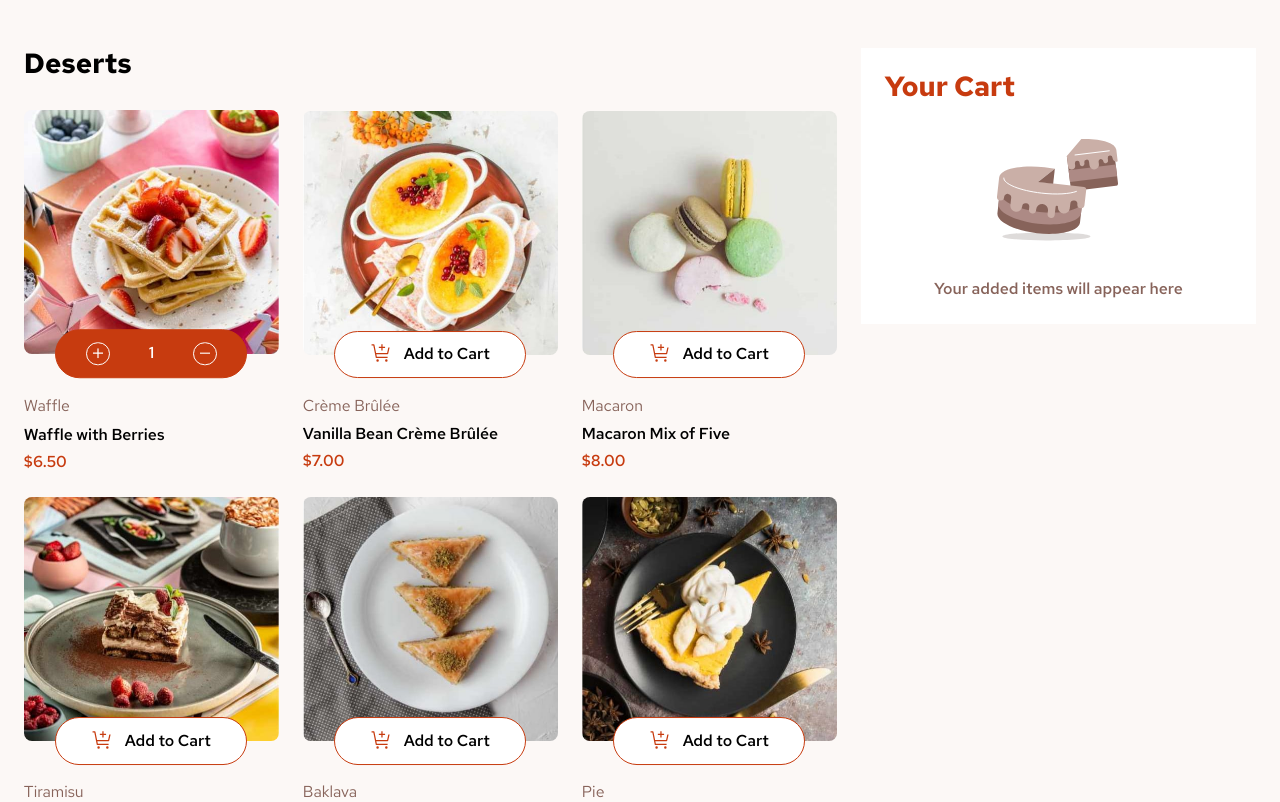
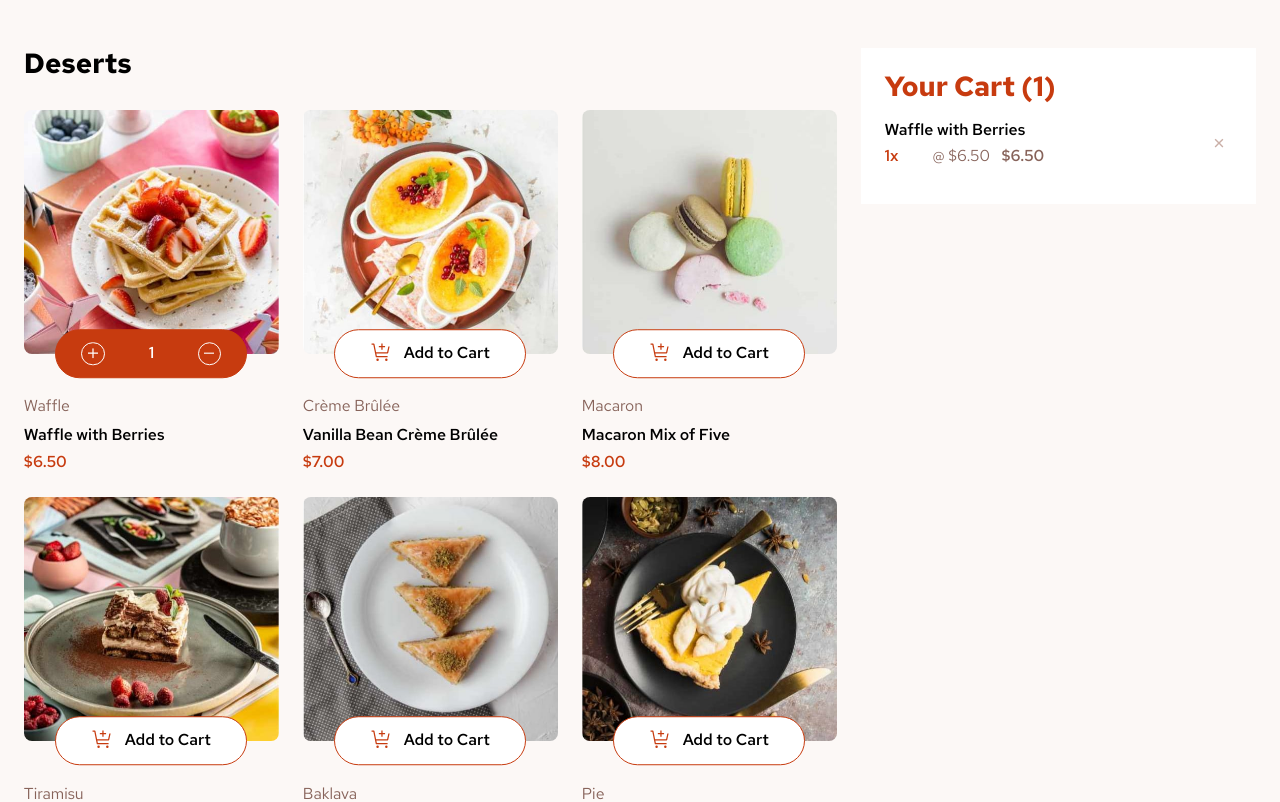
Before and after one commit to bdh-davidh/product-list-with-cart, an Angular app in the folder product-list-with-card/: page / in a window 1280 px wide. Shown: the top 802 px of the page. Built offline with nearby package versions, Linux system fonts and the light colour scheme.

Commit message:
Add basic cart functionality

```diff
--- a/product-list-with-card/src/app/cart/cart.component.css
+++ b/product-list-with-card/src/app/cart/cart.component.css
@@ -16,3 +16,46 @@
   text-align: center;
   color: var(--clr-rose-500);
 }
+
+.cart-item {
+  position: relative;
+  display: flex;
+  align-items: center;
+  justify-content: space-between;
+
+  .name {
+    font-weight: 600;
+  }
+
+  .quantity {
+    display: inline-block;
+    min-inline-size: 3ch;
+    margin-inline-end: 1em;
+    font-weight: 600;
+    color: var(--clr-red);
+  }
+
+  .price {
+    margin-inline-end: 0.5em;
+    color: var(--clr-rose-500);
+  }
+
+  .item-total {
+    font-weight: 600;
+    color: var(--clr-rose-500);
+  }
+
+  button {
+    padding: var(--space-2xs);
+    background-color: inherit;
+  }
+
+  &:not(:last-of-type)::after {
+    position: absolute;
+    inset-block-end: calc(var(--space-3xs) * -0.5);
+    inline-size: 100%;
+    block-size: 1px;
+    background-color: var(--clr-rose-100);
+    content: "";
+  }
+}
--- a/product-list-with-card/src/app/cart/cart.component.html
+++ b/product-list-with-card/src/app/cart/cart.component.html
@@ -1,25 +1,98 @@
-<div class="box stack cart" style="--padding-block: var(--space-m);--padding-inline: var(--space-m)">
-  <h2>Your Cart</h2>
-  <svg  xmlns="http://www.w3.org/2000/svg" width="128" height="128" fill="none" viewBox="0 0 128 128">
-    <path fill="#260F08"
-      d="M8.436 110.406c0 1.061 4.636 2.079 12.887 2.829 8.252.75 19.444 1.171 31.113 1.171 11.67 0 22.861-.421 31.113-1.171 8.251-.75 12.887-1.768 12.887-2.829 0-1.061-4.636-2.078-12.887-2.828-8.252-.75-19.443-1.172-31.113-1.172-11.67 0-22.861.422-31.113 1.172-8.251.75-12.887 1.767-12.887 2.828Z"
-      opacity=".15" />
-    <path fill="#87635A"
-      d="m119.983 24.22-47.147 5.76 4.32 35.36 44.773-5.467a2.377 2.377 0 0 0 2.017-1.734c.083-.304.104-.62.063-.933l-4.026-32.986Z" />
-    <path fill="#AD8A85" d="m74.561 44.142 47.147-5.754 1.435 11.778-47.142 5.758-1.44-11.782Z" />
-    <path fill="#CAAFA7"
-      d="M85.636 36.78a2.4 2.4 0 0 0-2.667-2.054 2.375 2.375 0 0 0-2.053 2.667l.293 2.347a3.574 3.574 0 0 1-7.066.88l-1.307-10.667 14.48-16.88c19.253-.693 34.133 3.6 35.013 10.8l1.28 10.533a1.172 1.172 0 0 1-1.333 1.307 4.696 4.696 0 0 1-3.787-4.08 2.378 2.378 0 1 0-4.72.587l.294 2.346a2.389 2.389 0 0 1-.484 1.755 2.387 2.387 0 0 1-1.583.899 2.383 2.383 0 0 1-1.755-.484 2.378 2.378 0 0 1-.898-1.583 2.371 2.371 0 0 0-1.716-2.008 2.374 2.374 0 0 0-2.511.817 2.374 2.374 0 0 0-.493 1.751l.293 2.373a4.753 4.753 0 0 1-7.652 4.317 4.755 4.755 0 0 1-1.788-3.17l-.427-3.547a2.346 2.346 0 0 0-2.666-2.053 2.4 2.4 0 0 0-2.08 2.667l.16 1.173a2.378 2.378 0 1 1-4.72.587l-.107-1.28Z" />
-    <path stroke="#fff" stroke-linecap="round" stroke-linejoin="round" stroke-width=".974"
-      d="m81.076 28.966 34.187-4.16" />
-    <path fill="#87635A"
-      d="M7.45 51.793c-.96 8.48 16.746 17.44 39.466 19.947 22.72 2.506 42.08-2.16 43.04-10.667l-3.947 35.493c-.96 8.48-20.24 13.334-43.04 10.667S2.463 95.74 3.423 87.18l4.026-35.387Z" />
-    <path fill="#AD8A85"
-      d="M5.823 65.953c-.96 8.453 16.746 17.44 39.573 20.027 22.827 2.586 42.053-2.187 43.013-10.667L87.076 87.1c-.96 8.48-20.24 13.333-43.04 10.666C21.236 95.1 3.53 86.22 4.49 77.74l1.334-11.787Z" />
-    <path fill="#CAAFA7"
-      d="M60.836 42.78a119.963 119.963 0 0 0-10.347-1.627c-24-2.667-44.453 1.893-45.333 10.373l-2.133 18.88a3.556 3.556 0 1 0 7.066.8 3.574 3.574 0 1 1 7.094.8l-.8 7.094a5.93 5.93 0 1 0 11.786 1.333 3.556 3.556 0 0 1 7.067.8l-.267 2.347a3.573 3.573 0 0 0 7.094.826l.133-1.2a5.932 5.932 0 1 1 11.787 1.36l-.4 3.52a3.573 3.573 0 0 0 7.093.827l.933-8.267a1.174 1.174 0 0 1 1.307-.906 1.146 1.146 0 0 1 1.04 1.306 5.947 5.947 0 0 0 11.813 1.334l.534-4.72a3.556 3.556 0 0 1 7.066.8 3.573 3.573 0 0 0 7.094.826l1.786-15.546a2.373 2.373 0 0 0-2.08-2.667L44.143 55.74l16.693-12.96Z" />
-    <path fill="#87635A" d="m59.156 57.66 1.68-14.88-16.827 13.173 15.147 1.707Z" />
-    <path stroke="#fff" stroke-linecap="round" stroke-linejoin="round" stroke-width=".974"
-      d="M9.796 52.06c-.667 5.866 16.24 12.586 37.733 15.04 14.774 1.68 27.867.906 34.854-1.654" />
-  </svg>
-  <p class="placeholder">Your added items will appear here</p>
+<div
+  class="box stack cart"
+  style="--padding-block: var(--space-m); --padding-inline: var(--space-m)"
+>
+  <h2>Your Cart ({{ desertsService.itemsInCart().length }})</h2>
+  @if (desertsService.cartIsEmpty()) {
+    <svg
+      xmlns="http://www.w3.org/2000/svg"
+      width="128"
+      height="128"
+      fill="none"
+      viewBox="0 0 128 128"
+    >
+      <path
+        fill="#260F08"
+        d="M8.436 110.406c0 1.061 4.636 2.079 12.887 2.829 8.252.75 19.444 1.171 31.113 1.171 11.67 0 22.861-.421 31.113-1.171 8.251-.75 12.887-1.768 12.887-2.829 0-1.061-4.636-2.078-12.887-2.828-8.252-.75-19.443-1.172-31.113-1.172-11.67 0-22.861.422-31.113 1.172-8.251.75-12.887 1.767-12.887 2.828Z"
+        opacity=".15"
+      />
+      <path
+        fill="#87635A"
+        d="m119.983 24.22-47.147 5.76 4.32 35.36 44.773-5.467a2.377 2.377 0 0 0 2.017-1.734c.083-.304.104-.62.063-.933l-4.026-32.986Z"
+      />
+      <path
+        fill="#AD8A85"
+        d="m74.561 44.142 47.147-5.754 1.435 11.778-47.142 5.758-1.44-11.782Z"
+      />
+      <path
+        fill="#CAAFA7"
+        d="M85.636 36.78a2.4 2.4 0 0 0-2.667-2.054 2.375 2.375 0 0 0-2.053 2.667l.293 2.347a3.574 3.574 0 0 1-7.066.88l-1.307-10.667 14.48-16.88c19.253-.693 34.133 3.6 35.013 10.8l1.28 10.533a1.172 1.172 0 0 1-1.333 1.307 4.696 4.696 0 0 1-3.787-4.08 2.378 2.378 0 1 0-4.72.587l.294 2.346a2.389 2.389 0 0 1-.484 1.755 2.387 2.387 0 0 1-1.583.899 2.383 2.383 0 0 1-1.755-.484 2.378 2.378 0 0 1-.898-1.583 2.371 2.371 0 0 0-1.716-2.008 2.374 2.374 0 0 0-2.511.817 2.374 2.374 0 0 0-.493 1.751l.293 2.373a4.753 4.753 0 0 1-7.652 4.317 4.755 4.755 0 0 1-1.788-3.17l-.427-3.547a2.346 2.346 0 0 0-2.666-2.053 2.4 2.4 0 0 0-2.08 2.667l.16 1.173a2.378 2.378 0 1 1-4.72.587l-.107-1.28Z"
+      />
+      <path
+        stroke="#fff"
+        stroke-linecap="round"
+        stroke-linejoin="round"
+        stroke-width=".974"
+        d="m81.076 28.966 34.187-4.16"
+      />
+      <path
+        fill="#87635A"
+        d="M7.45 51.793c-.96 8.48 16.746 17.44 39.466 19.947 22.72 2.506 42.08-2.16 43.04-10.667l-3.947 35.493c-.96 8.48-20.24 13.334-43.04 10.667S2.463 95.74 3.423 87.18l4.026-35.387Z"
+      />
+      <path
+        fill="#AD8A85"
+        d="M5.823 65.953c-.96 8.453 16.746 17.44 39.573 20.027 22.827 2.586 42.053-2.187 43.013-10.667L87.076 87.1c-.96 8.48-20.24 13.333-43.04 10.666C21.236 95.1 3.53 86.22 4.49 77.74l1.334-11.787Z"
+      />
+      <path
+        fill="#CAAFA7"
+        d="M60.836 42.78a119.963 119.963 0 0 0-10.347-1.627c-24-2.667-44.453 1.893-45.333 10.373l-2.133 18.88a3.556 3.556 0 1 0 7.066.8 3.574 3.574 0 1 1 7.094.8l-.8 7.094a5.93 5.93 0 1 0 11.786 1.333 3.556 3.556 0 0 1 7.067.8l-.267 2.347a3.573 3.573 0 0 0 7.094.826l.133-1.2a5.932 5.932 0 1 1 11.787 1.36l-.4 3.52a3.573 3.573 0 0 0 7.093.827l.933-8.267a1.174 1.174 0 0 1 1.307-.906 1.146 1.146 0 0 1 1.04 1.306 5.947 5.947 0 0 0 11.813 1.334l.534-4.72a3.556 3.556 0 0 1 7.066.8 3.573 3.573 0 0 0 7.094.826l1.786-15.546a2.373 2.373 0 0 0-2.08-2.667L44.143 55.74l16.693-12.96Z"
+      />
+      <path
+        fill="#87635A"
+        d="m59.156 57.66 1.68-14.88-16.827 13.173 15.147 1.707Z"
+      />
+      <path
+        stroke="#fff"
+        stroke-linecap="round"
+        stroke-linejoin="round"
+        stroke-width=".974"
+        d="M9.796 52.06c-.667 5.866 16.24 12.586 37.733 15.04 14.774 1.68 27.867.906 34.854-1.654"
+      />
+    </svg>
+    <p class="placeholder">Your added items will appear here</p>
+  } @else {
+    <div class="stack" style="--stack: var(--space-3xs)">
+      @for (desert of desertsService.itemsInCart(); track desert.name) {
+        <div class="cart-item">
+          <div class="stack" style="--stack: var(--space-3xs)">
+            <p class="name">{{ desert.name }}</p>
+            <p>
+              <span class="quantity">{{ desert.quantity }}x </span>
+              <span class="price"
+                >&#64; {{ desert.price | currency: "USD" }}
+              </span>
+              <span class="item-total">{{
+                desert.price * desert.quantity | currency: "USD"
+              }}</span>
+            </p>
+          </div>
+          <button class="remove">
+            <span class="visually-hidden">Remove from cart</span>
+            <svg
+              xmlns="http://www.w3.org/2000/svg"
+              width="10"
+              height="10"
+              fill="none"
+              viewBox="0 0 10 10"
+            >
+              <path
+                fill="#CAAFA7"
+                d="M8.375 9.375 5 6 1.625 9.375l-1-1L4 5 .625 1.625l1-1L5 4 8.375.625l1 1L6 5l3.375 3.375-1 1Z"
+              />
+            </svg>
+          </button>
+        </div>
+      }
+    </div>
+  }
 </div>
--- a/product-list-with-card/src/app/cart/cart.component.ts
+++ b/product-list-with-card/src/app/cart/cart.component.ts
@@ -1,12 +1,18 @@
 import { Component } from '@angular/core';
+import { CurrencyPipe } from '@angular/common';
+import { DesertsService } from '../deserts.service';
 
 @Component({
   selector: 'app-cart',
   standalone: true,
-  imports: [],
+  imports: [CurrencyPipe],
   templateUrl: './cart.component.html',
-  styleUrl: './cart.component.css'
+  styleUrl: './cart.component.css',
 })
 export class CartComponent {
+  desertsService;
 
+  constructor(desertsService: DesertsService) {
+    this.desertsService = desertsService;
+  }
 }
--- a/product-list-with-card/src/app/deserts.service.ts
+++ b/product-list-with-card/src/app/deserts.service.ts
@@ -4,7 +4,7 @@
   providedIn: 'root',
 })
 export class DesertsService {
-  deserts =  [
+  deserts = [
     {
       image: {
         thumbnail: 'image-waffle-thumbnail.jpg',
@@ -114,8 +114,15 @@
       price: 6.5,
       quantity: 0,
     },
-  ]
+  ];
 
   constructor() {}
 
+  itemsInCart() {
+    return this.deserts.filter((desert) => desert.quantity > 0);
+  }
+
+  cartIsEmpty() {
+    return this.itemsInCart().length <= 0;
+  }
 }
--- a/product-list-with-card/src/app/product/button/button.component.css
+++ b/product-list-with-card/src/app/product/button/button.component.css
@@ -16,8 +16,13 @@
   color: var(--clr-neutral-light);
 }
 
+.quantity {
+  min-inline-size: 3ch;
+}
+
 button.initial {
   display: flex;
+  min-block-size: 1.5em;
   margin-inline: auto;
   justify-content: center;
   gap: var(--space-xs);
@@ -25,11 +30,11 @@
 }
 
 button.adjust-quantity {
+  display: grid;
+  min-inline-size: 1.5em;
   aspect-ratio: 1;
-  display: grid;
+  border: 1px solid var(--clr-neutral-light);
+  border-radius: 99999px;
   place-items: center;
-  min-width: 1.5em;
-  border-radius: 99999px;
-  border: 1px solid var(--clr-neutral-light);
   background-color: inherit;
 }
--- a/product-list-with-card/src/app/product/button/button.component.html
+++ b/product-list-with-card/src/app/product/button/button.component.html
@@ -5,7 +5,7 @@
   "
 >
   @if (inCart()) {
-    <button class="adjust-quantity">
+    <button class="adjust-quantity" (click)="increment()">
       <svg
         xmlns="http://www.w3.org/2000/svg"
         width="10"
@@ -20,8 +20,8 @@
       </svg>
       <span class="visually-hidden">Add {{ product.name }}</span>
     </button>
-    <span>{{ product.quantity }}</span>
-    <button class="adjust-quantity">
+    <span class="quantity">{{ product.quantity }}</span>
+    <button class="adjust-quantity" (click)="decrement()">
       <svg
         xmlns="http://www.w3.org/2000/svg"
         width="10"
@@ -34,7 +34,7 @@
       <span class="visually-hidden">Remove {{ product.name }}</span>
     </button>
   } @else {
-    <button class="initial">
+    <button class="initial" (click)="increment()">
       <svg
         xmlns="http://www.w3.org/2000/svg"
         width="21"
--- a/product-list-with-card/src/app/product/button/button.component.ts
+++ b/product-list-with-card/src/app/product/button/button.component.ts
@@ -1,4 +1,5 @@
 import { Component, Input } from '@angular/core';
+import { DesertsService } from '../../deserts.service';
 
 @Component({
   selector: 'app-button',
@@ -9,9 +10,23 @@
 })
 export class ButtonComponent {
   @Input() product: any;
+  desertService;
+
+  constructor(desertService: DesertsService) {
+    this.desertService = desertService;
+  }
 
   inCart() {
     return this.product.quantity >= 1;
   }
 
+  // CHECK is this mutating state?
+  increment() {
+    this.product.quantity += 1;
+  }
+
+  decrement() {
+    if (this.product.quantity <= 0) return;
+    this.product.quantity -= 1;
+  }
 }
```
